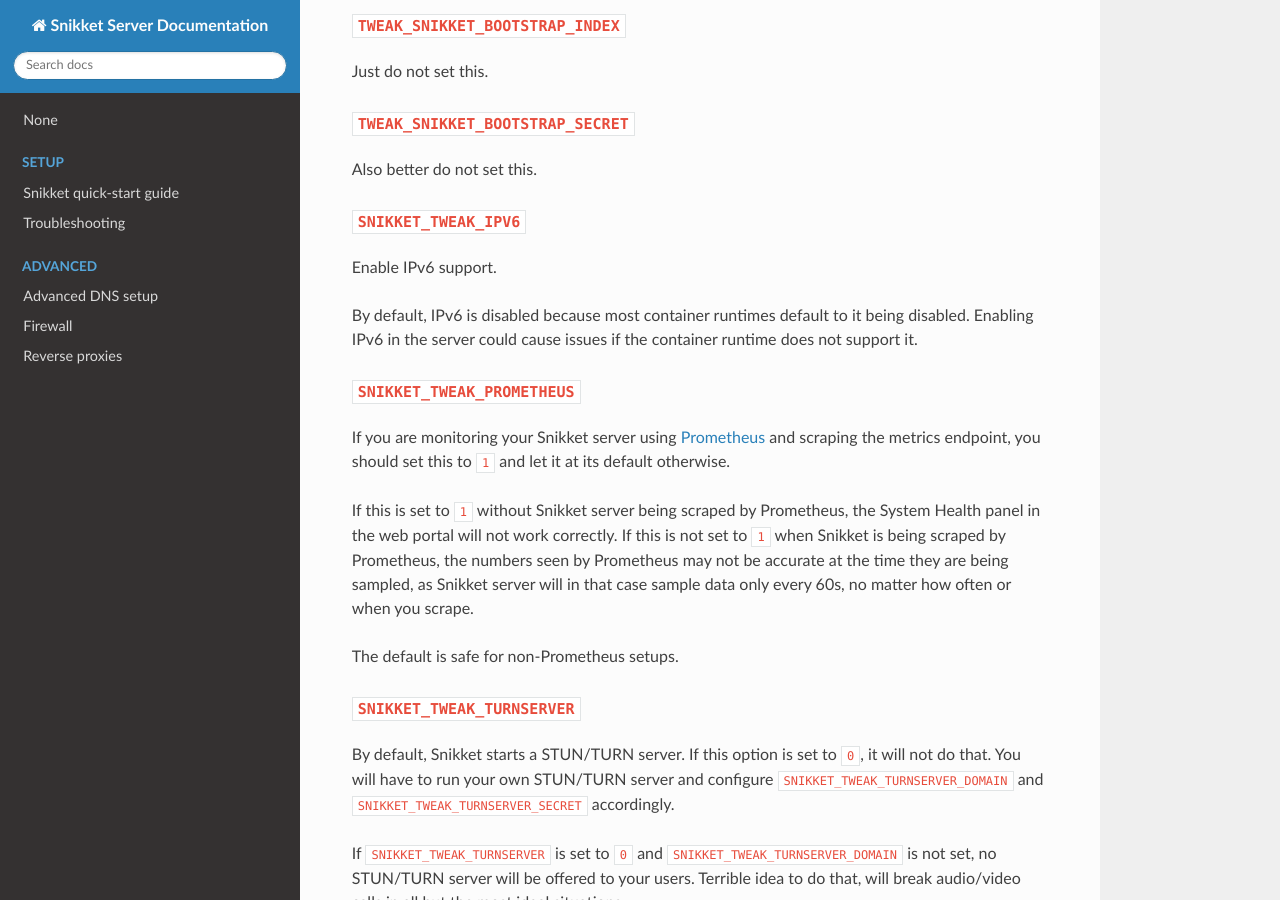
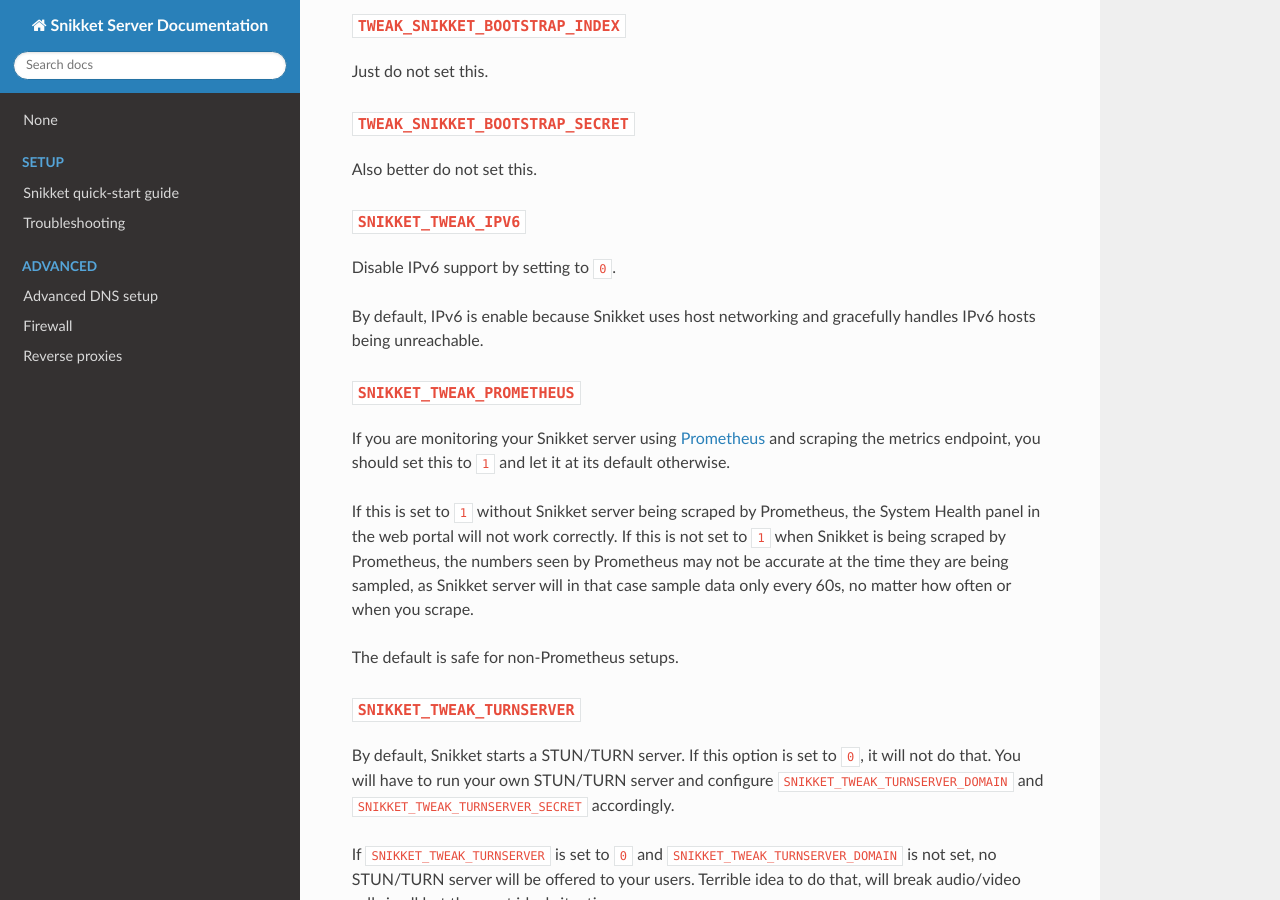
Before and after one commit to snikket-im/snikket-server, an MkDocs documentation site: the page built from docs/advanced/config.md, in a window 1280 px wide and 900 px high, scrolled down 3312 px. Built offline with MkDocs 1.6.1, drawn with Linux system fonts in a browser that asks for light colours; nearby versions of some CDN libraries.

Commit message:
Enable IPv6 by default, allowing it to be disabled
Fixes #56

```diff
--- a/docs/advanced/config.md
+++ b/docs/advanced/config.md
@@ -122,9 +122,9 @@
 
 ### `SNIKKET_TWEAK_IPV6`
 
-Enable IPv6 support.
+Disable IPv6 support by setting to `0`.
 
-By default, IPv6 is disabled because most container runtimes default to it being disabled. Enabling IPv6 in the server could cause issues if the container runtime does not support it.
+By default, IPv6 is enable because Snikket uses host networking and gracefully handles IPv6 hosts being unreachable.
 
 ### `SNIKKET_TWEAK_PROMETHEUS`
 
```
Also changed, not shown: docs/setup/troubleshooting.md (+1 -6 lines), 1 other file.
